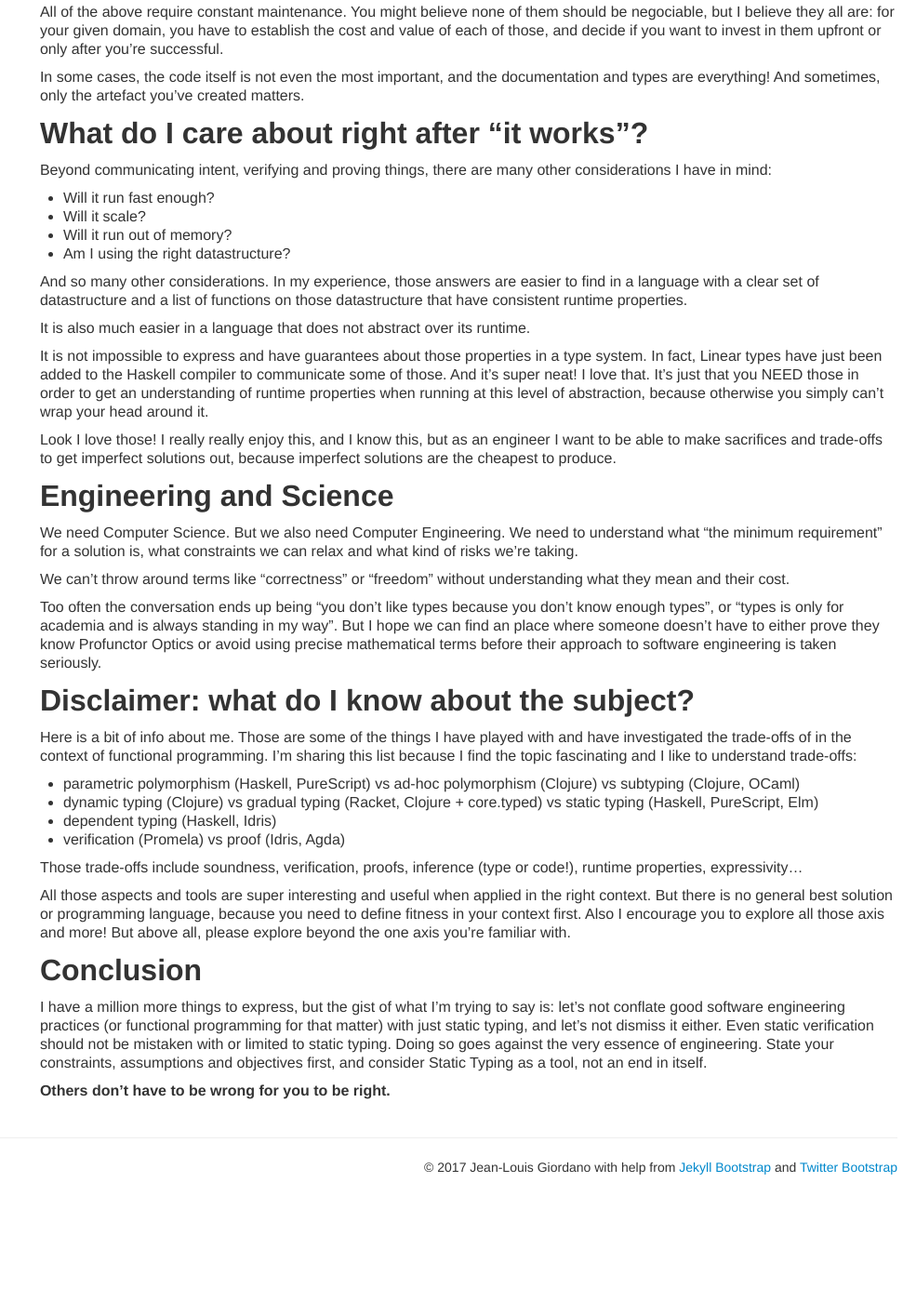
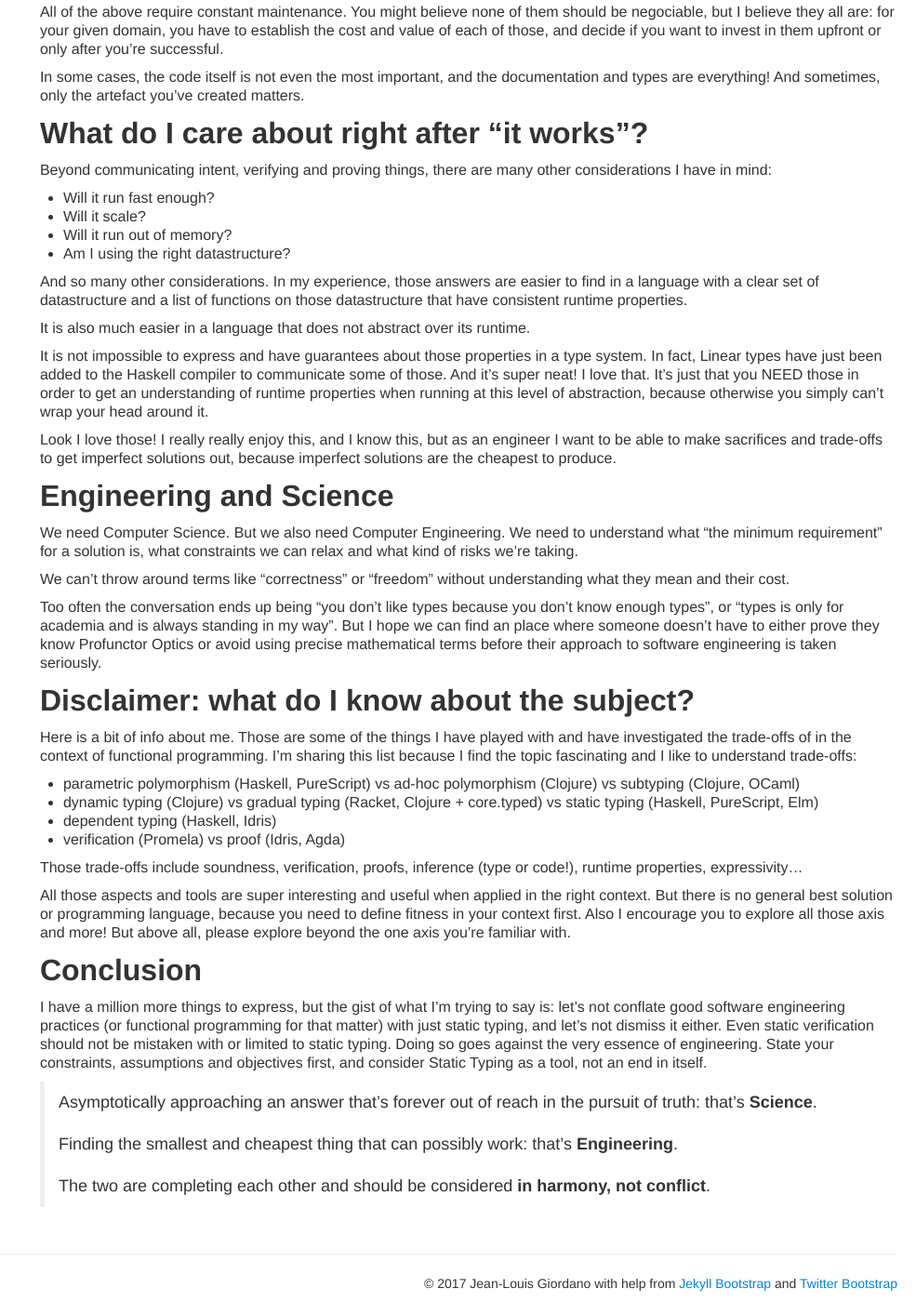
Before and after one commit to ReifyAB/reify.se, a Jekyll site: the page built from _posts/programming/2017-10-29-on-types-and-intent.md, in a window 1280 px wide and 1400 px high, scrolled down 7519 px. Shown: the whole window at 93% size, without its empty margins (295-1280 px from the left). Built offline with Jekyll 4.4.1, drawn with Linux system fonts in a browser that asks for light colours; comment, search, counter and statistics services are not loaded; before the commit the page ends 8794 px from its top, so only the background shows below that.

Commit message:
Improved conclusion

```diff
--- a/_posts/programming/2017-10-29-on-types-and-intent.md
+++ b/_posts/programming/2017-10-29-on-types-and-intent.md
@@ -628,4 +628,11 @@ against the very essence of engineering. State your constraints,
 assumptions and objectives first, and consider Static Typing as a
 tool, not an end in itself.
 
-**Others don't have to be wrong for you to be right.**
+> Asymptotically approaching an answer that's forever out of reach in
+> the pursuit of truth: that's **Science**.
+>
+> Finding the smallest and cheapest thing that can possibly work: that's
+> **Engineering**.
+>
+> The two are completing each other and should be considered **in
+> harmony, not conflict**.
--- a/assets/themes/twitter/css/style.css
+++ b/assets/themes/twitter/css/style.css
@@ -230,3 +230,10 @@ iframe {
 .highlight .lineno {-webkit-user-select: none;-moz-user-select: none; -o-user-select: none;}
 .lineno::-moz-selection {background-color: transparent;} /* Mozilla specific */
 .lineno::selection {background-color: transparent;} /* Other major browsers */
+
+
+/* quotes */
+blockquote p {
+  font-size: large;
+  padding: 10px 0;
+}
```
